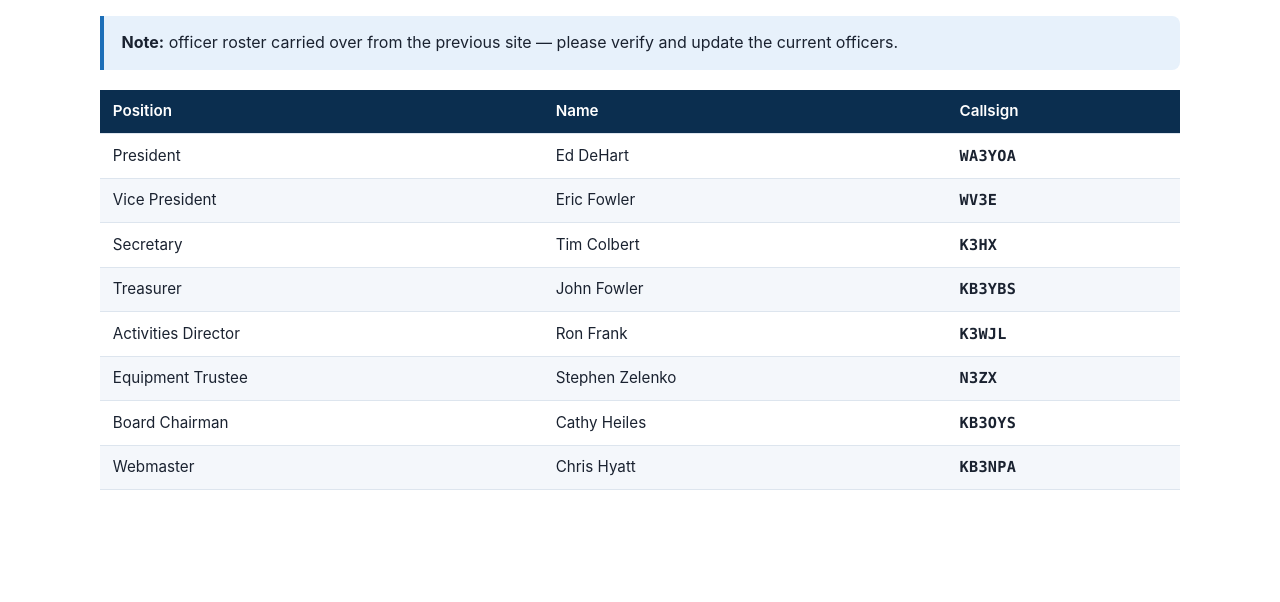
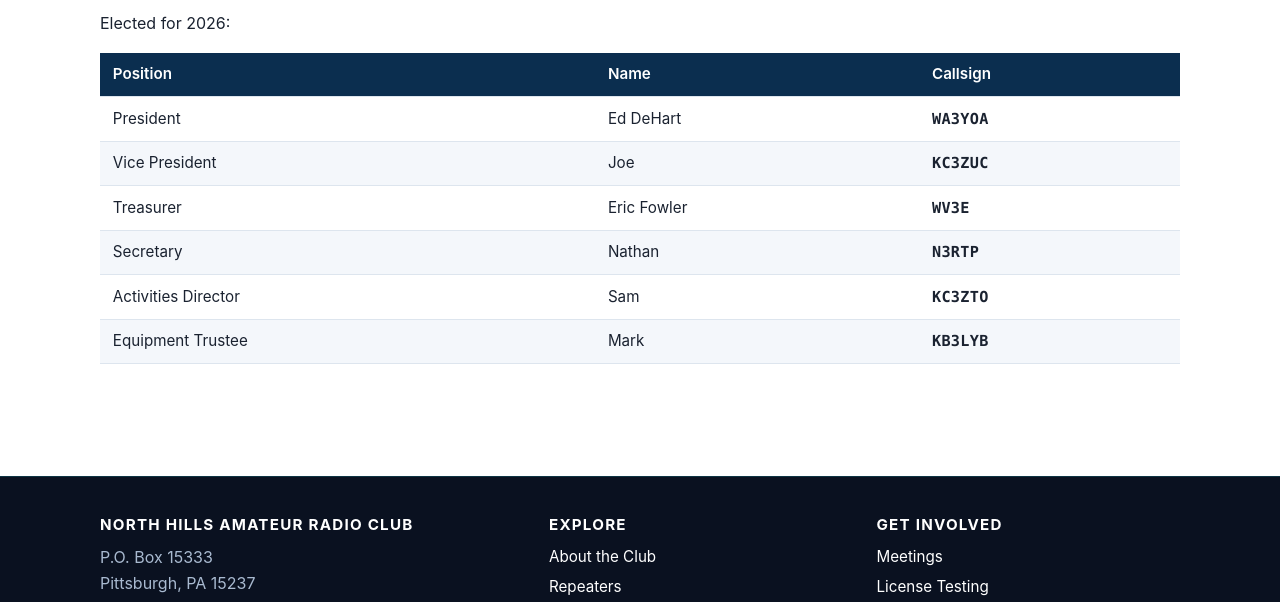
Before and after one commit to mark-iid/nharcweb, an Astro site: page /about in a window 1280 px wide. Shown: the part 728-1330 px from the top of the page. Built offline with nearby package versions, Linux system fonts and the light colour scheme; Astro itself is replaced by a stand-in of ours.

Commit message:
Update officers to 2026 elected slate

```diff
--- a/src/data/officers.json
+++ b/src/data/officers.json
@@ -1,12 +1,10 @@
 {
   "officers": [
     { "role": "President", "name": "Ed DeHart", "callsign": "WA3YOA" },
-    { "role": "Vice President", "name": "Eric Fowler", "callsign": "WV3E" },
-    { "role": "Secretary", "name": "Tim Colbert", "callsign": "K3HX" },
-    { "role": "Treasurer", "name": "John Fowler", "callsign": "KB3YBS" },
-    { "role": "Activities Director", "name": "Ron Frank", "callsign": "K3WJL" },
-    { "role": "Equipment Trustee", "name": "Stephen Zelenko", "callsign": "N3ZX" },
-    { "role": "Board Chairman", "name": "Cathy Heiles", "callsign": "KB3OYS" },
-    { "role": "Webmaster", "name": "Chris Hyatt", "callsign": "KB3NPA" }
+    { "role": "Vice President", "name": "Joe", "callsign": "KC3ZUC" },
+    { "role": "Treasurer", "name": "Eric Fowler", "callsign": "WV3E" },
+    { "role": "Secretary", "name": "Nathan", "callsign": "N3RTP" },
+    { "role": "Activities Director", "name": "Sam", "callsign": "KC3ZTO" },
+    { "role": "Equipment Trustee", "name": "Mark", "callsign": "KB3LYB" }
   ]
 }
--- a/src/pages/about.astro
+++ b/src/pages/about.astro
@@ -16,9 +16,7 @@
     </div>
 
     <h2>Club Officers</h2>
-    <div class="callout info">
-      <p><strong>Note:</strong> officer roster carried over from the previous site — please verify and update the current officers.</p>
-    </div>
+    <p>Elected for 2026:</p>
     <div class="table-scroll">
       <table class="data">
         <thead>
```
